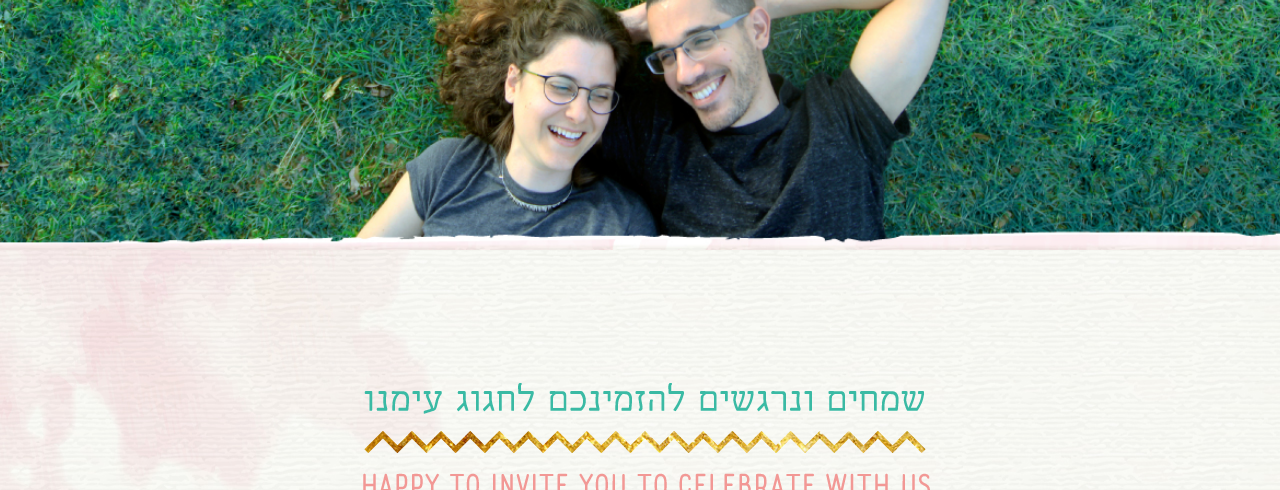
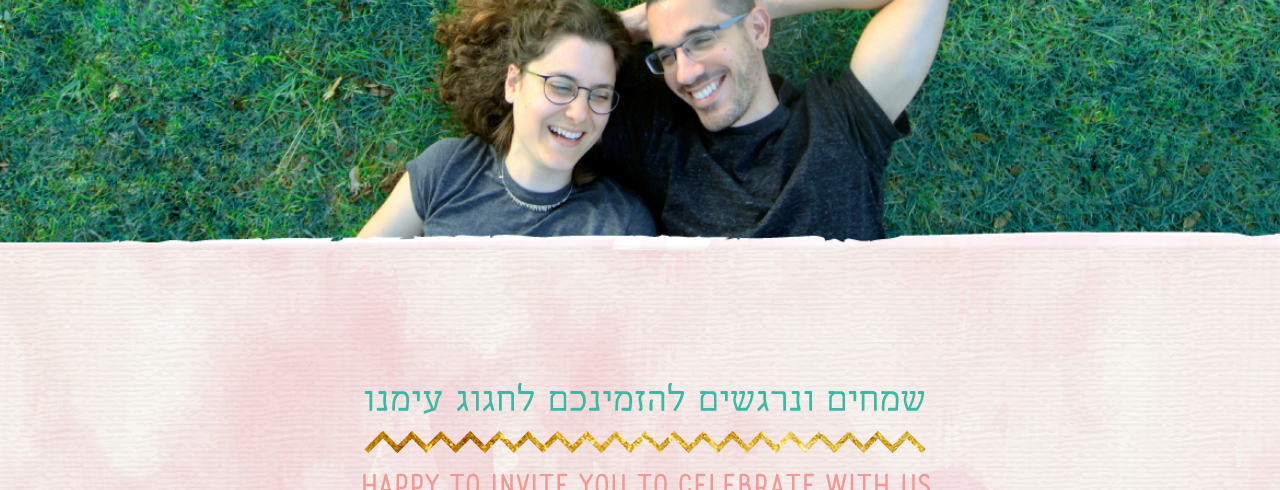
Before and after one commit to yuvalcar/wedwebsite, a Flask app: page / in a window 1280 px wide. Shown: the part 550-1040 px from the top of the page. Run offline with Flask 2, Linux system fonts and the light colour scheme; some libraries are stand-ins or nearby versions; some web fonts are replaced.

Commit message:
Revert "removing fixed"
This reverts commit 1b4900e9b3596b39c2d83b4f81518edbfbb85e02.

```diff
--- a/wedweb/static/css/wedding.css
+++ b/wedweb/static/css/wedding.css
@@ -8,7 +8,7 @@ html,
 body {
     width: 100%;
     height: 100%;
-    background: url(../img/background.jpg) no-repeat center center;
+    background: url(../img/background.jpg) no-repeat center center fixed;
     -webkit-background-size: cover;
     -moz-background-size: cover;
     -o-background-size: cover;
```
